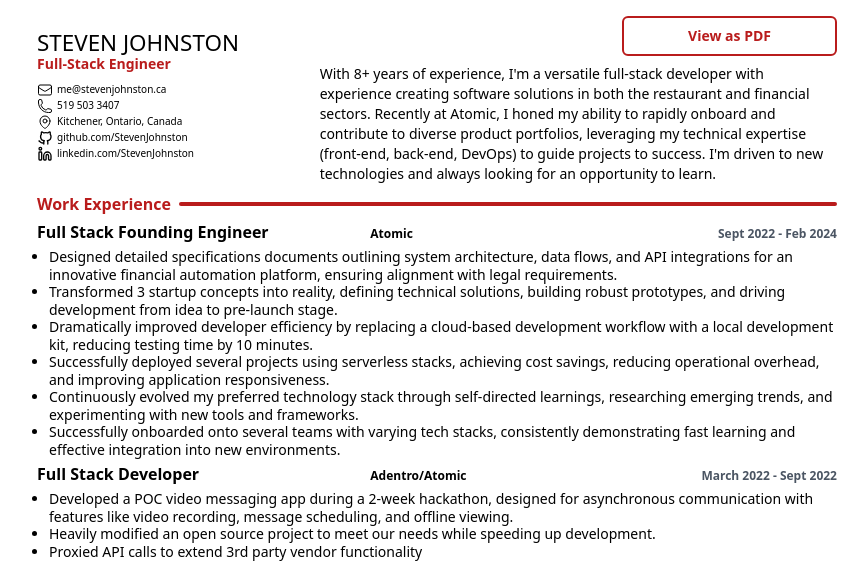
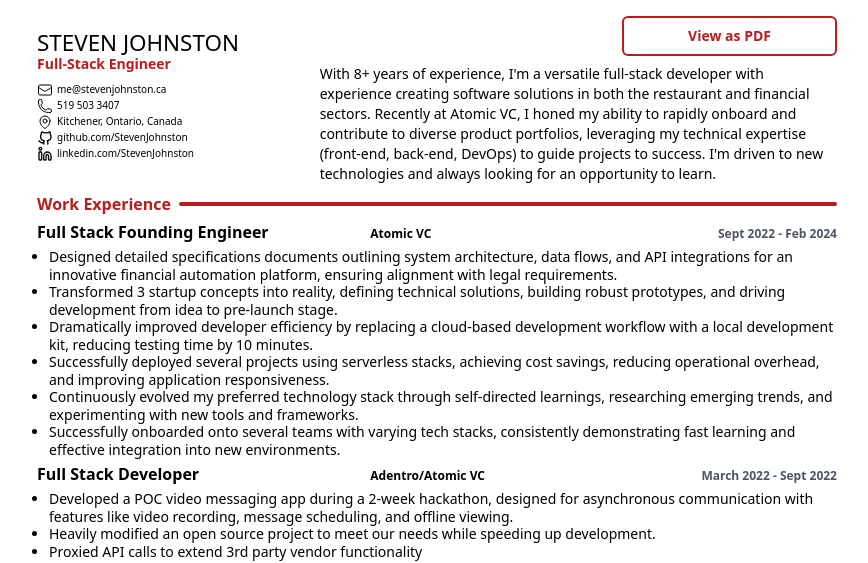
Before and after one commit to StevenJohnston/Resume, a Next.js app in the folder web/: page /toast in a window 1280 px wide. Shown: the top 563 px of the page, without its empty margins (11-879 px from the left). Built offline with nearby package versions, Linux system fonts and the light colour scheme.

Commit message:
Fix next js build, pages props limited to params

```diff
--- /dev/null
+++ b/web/app/(personalized)/components/DefaultResume.tsx
@@ -0,0 +1,14 @@
+import Resume from "@/app/_components/Resume"
+import { ResumePageProps } from "@/app/_lib/resume-pdf";
+
+export default function ({ isPdf }: ResumePageProps) {
+  return (
+    <Resume
+      isPdf={isPdf}
+    >
+      <p>
+        With 8+ years of experience, I'm a versatile full-stack developer adept at building software solutions for early-stage companies. I have a strong foundation in both front-end and back-end development, as well as experience with DevOps practices (AWS, CDK, CI/CD, Git). This allows me to seamlessly translate concepts into scalable products while offering strategic technical guidance.
+      </p>
+    </Resume>
+  );
+}
--- a/web/app/(personalized)/page.tsx
+++ b/web/app/(personalized)/page.tsx
@@ -1,14 +1,7 @@
-import Resume from "@/app/_components/Resume"
-import { ResumePageProps } from "@/app/_lib/resume-pdf";
+import DefaultResume from "@/app/(personalized)/components/DefaultResume";
 
-export default function ({ isPdf }: ResumePageProps) {
+export default function () {
   return (
-    <Resume
-      isPdf={isPdf}
-    >
-      <p>
-        With 8+ years of experience, I'm a versatile full-stack developer adept at building software solutions for early-stage companies. I have a strong foundation in both front-end and back-end development, as well as experience with DevOps practices (AWS, CDK, CI/CD, Git). This allows me to seamlessly translate concepts into scalable products while offering strategic technical guidance.
-      </p>
-    </Resume>
+    <DefaultResume />
   );
 }
--- /dev/null
+++ b/web/app/(personalized)/toast/components/ToastResume.tsx
@@ -0,0 +1,14 @@
+import Resume from "@/app/_components/Resume"
+import { ResumePageProps } from "@/app/_lib/resume-pdf";
+
+export default function ({ isPdf }: ResumePageProps) {
+  return (
+    <Resume
+      isPdf={isPdf}
+    >
+      <p>
+        With 8+ years of experience, I'm a versatile full-stack developer with experience creating software solutions in both the restaurant and financial sectors. Recently at Atomic VC, I honed my ability to rapidly onboard and contribute to diverse product portfolios, leveraging my technical expertise (front-end, back-end, DevOps) to guide projects to success. I'm driven to new technologies and always looking for an opportunity to learn.
+      </p>
+    </Resume>
+  );
+}
--- a/web/app/(personalized)/toast/page.tsx
+++ b/web/app/(personalized)/toast/page.tsx
@@ -1,14 +1,7 @@
-import Resume from "@/app/_components/Resume"
-import { ResumePageProps } from "@/app/_lib/resume-pdf";
+import ToastResume from "@/app/(personalized)/toast/components/ToastResume";
 
-export default function ({ isPdf }: ResumePageProps) {
+export default function () {
   return (
-    <Resume
-      isPdf={isPdf}
-    >
-      <p>
-        With 8+ years of experience, I'm a versatile full-stack developer with experience creating software solutions in both the restaurant and financial sectors. Recently at Atomic, I honed my ability to rapidly onboard and contribute to diverse product portfolios, leveraging my technical expertise (front-end, back-end, DevOps) to guide projects to success. I'm driven to new technologies and always looking for an opportunity to learn.
-      </p>
-    </Resume>
+    <ToastResume />
   );
 }
--- a/web/app/_components/Resume.tsx
+++ b/web/app/_components/Resume.tsx
@@ -34,7 +34,7 @@ export default function ({ isPdf, children }: ResumeProps) {
         <div>
           <WorkExperience
             title="Full Stack Founding Engineer"
-            employer="Atomic"
+            employer="Atomic VC"
             fromDate="Sept 2022"
             toDate="Feb 2024"
           >
@@ -52,7 +52,7 @@ export default function ({ isPdf, children }: ResumeProps) {
           </WorkExperience>
           <WorkExperience
             title="Full Stack Developer"
-            employer="Adentro/Atomic"
+            employer="Adentro/Atomic VC"
             fromDate="March 2022"
             toDate="Sept 2022"
           >
--- a/web/app/_lib/resume-pdf.tsx
+++ b/web/app/_lib/resume-pdf.tsx
@@ -4,8 +4,9 @@ import Html from 'react-pdf-html';
 import { createTw } from "react-pdf-tailwind";
 
 export interface ResumePageProps {
-  isPdf: boolean
+  isPdf?: boolean
 }
+
 export type ResumePage = ({ isPdf }: ResumePageProps) => JSX.Element
 
 const tw = createTw({
@@ -31,7 +32,7 @@ Font.register({
   ]
 });
 
-export const MyDoc = async (resumePage: ResumePage) => {
+export default async function MyDoc(resumePage: ResumePage) {
   const ReactDOMServer = (await import('react-dom/server')).default
 
   const defaultPage = resumePage({ isPdf: true })
--- a/web/app/api/pdf/[[...role]]/route.tsx
+++ b/web/app/api/pdf/[[...role]]/route.tsx
@@ -1,13 +1,12 @@
 import ReactPDF from '@react-pdf/renderer';
-import DefaultPage from '@/app/(personalized)/page'
-import ToastPage from '@/app/(personalized)/toast/page'
-import { MyDoc } from '@/app/_lib/resume-pdf';
+import DefaultResume from '@/app/(personalized)/components/DefaultResume'
+import ToastResume from '@/app/(personalized)/toast/components/ToastResume'
+import MyDoc from '@/app/_lib/resume-pdf';
 
 export type ResumePage = ({ isPdf }: { isPdf: boolean }) => JSX.Element
 
-const DEFAULT_PAGE = DefaultPage
 const ROLE_PAGE_LOOKUP = {
-  toast: ToastPage
+  toast: ToastResume
 }
 
 interface RoleRequest {
@@ -17,8 +16,8 @@ interface RoleRequest {
 }
 
 export async function GET(_req: Request, { params: { role } }: RoleRequest) {
-  const RolePage = ROLE_PAGE_LOOKUP[role] || DEFAULT_PAGE
-  const myDoc = await MyDoc(RolePage)
+  const RoleResume = ROLE_PAGE_LOOKUP[role] || DefaultResume
+  const myDoc = await MyDoc(RoleResume)
 
   const pdfStream = await ReactPDF.renderToStream(myDoc);
 
```
